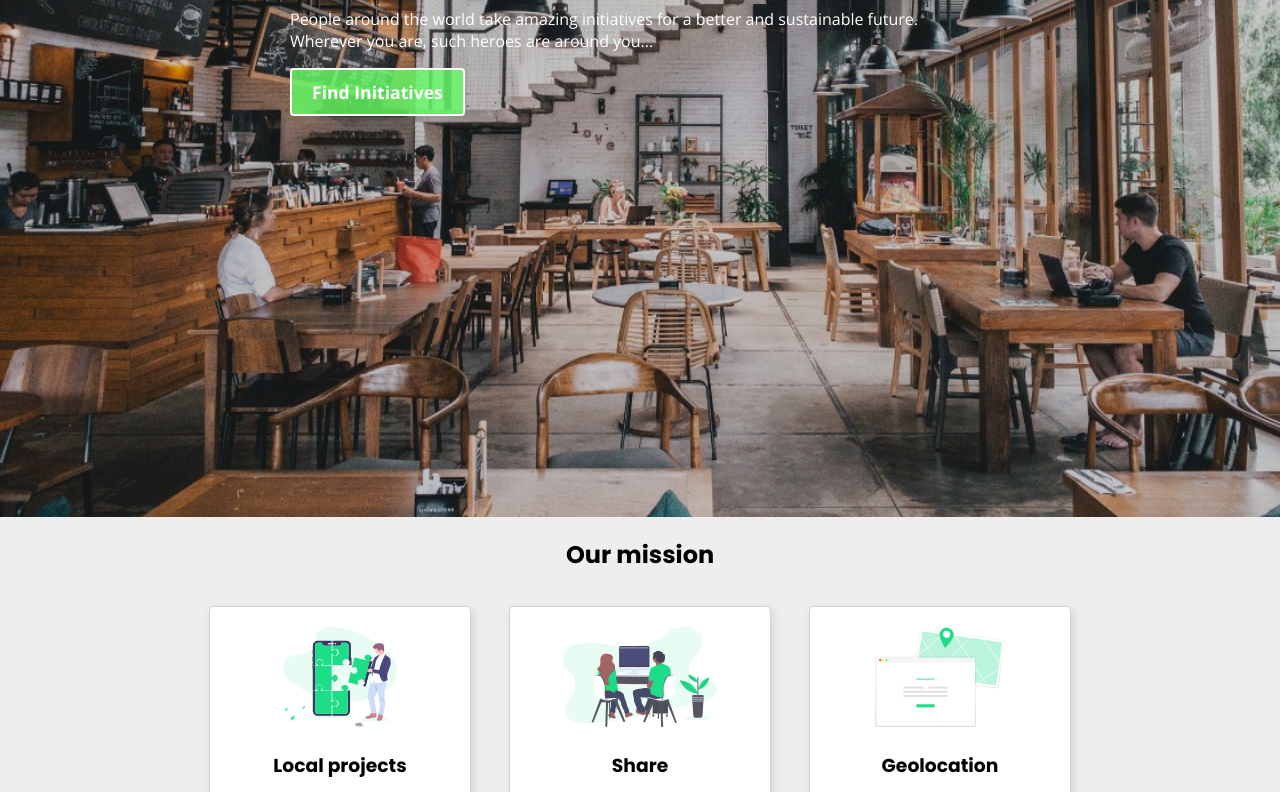
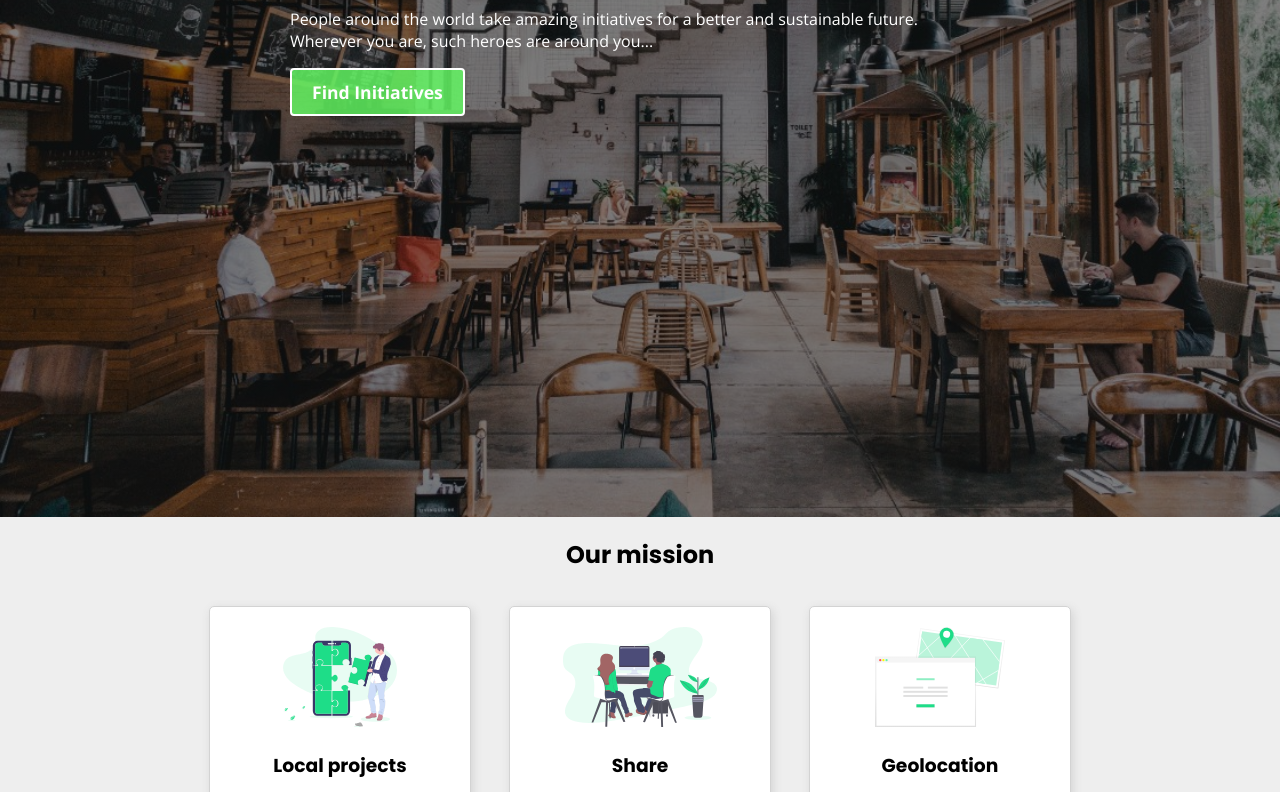
Before and after one commit to LouisHocquet/landing, a plain HTML site: page index.html in a window 1280 px wide. Shown: the part 283-1075 px from the top of the page. Drawn offline with nearby package versions, Linux system fonts and the light colour scheme.

Commit message:
Darkened banner layout for readibility

```diff
--- a/css/components/banner.css
+++ b/css/components/banner.css
@@ -1,6 +1,6 @@
 .banner {
   background-image: linear-gradient(rgba(0,0,0,0.8), 0%,
-  rgba(0,0,0,0.2) 50%), url('../../images/initiative.jpg');
+  rgba(0,0,0,0.5) 50%), url('../../images/initiative.jpg');
   background-position: center;
   background-size: cover;
   height: 100vh;
```
